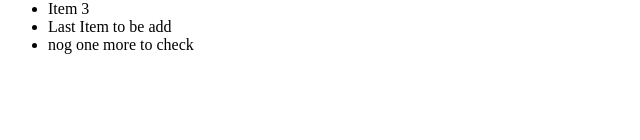
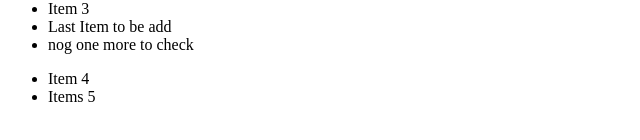
Before and after one commit to gkarm/new-app-testen, a plain HTML site: page index.html in a window 1280 px wide. Shown: the part 150-290 px from the top of the page, without its empty margins (0-640 px from the left). Drawn offline with Linux system fonts and the light colour scheme.

Commit message:
think about some tekst to add

```diff
--- a/index.html
+++ b/index.html
@@ -14,5 +14,9 @@
     <li> Last Item to be add </li>
     <li> nog one more to check</li>
 </ul>
+<ul>
+    <li> Item 4 </li>
+    <li> Items 5 </li>
+</ul>
 </body>
 </html>
```
Also changed, not shown: 1 other file.
